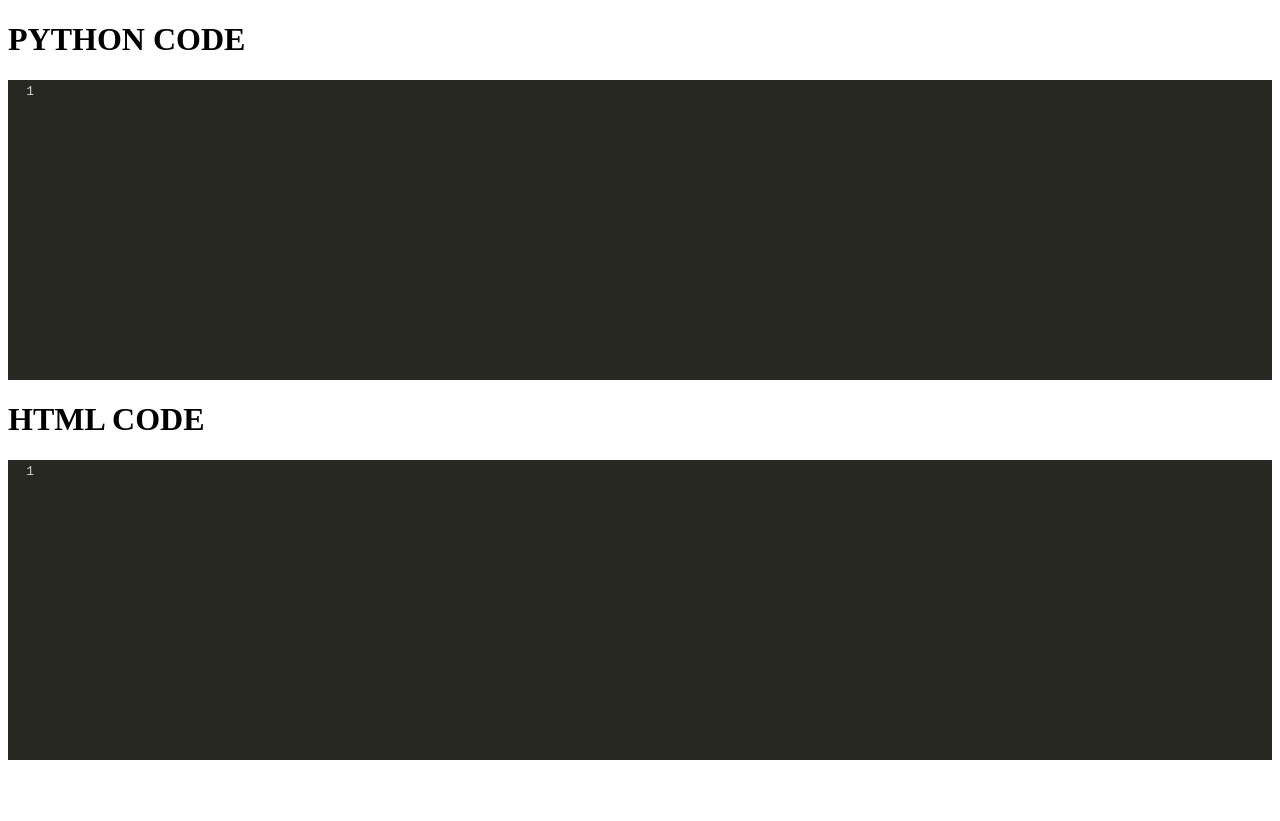
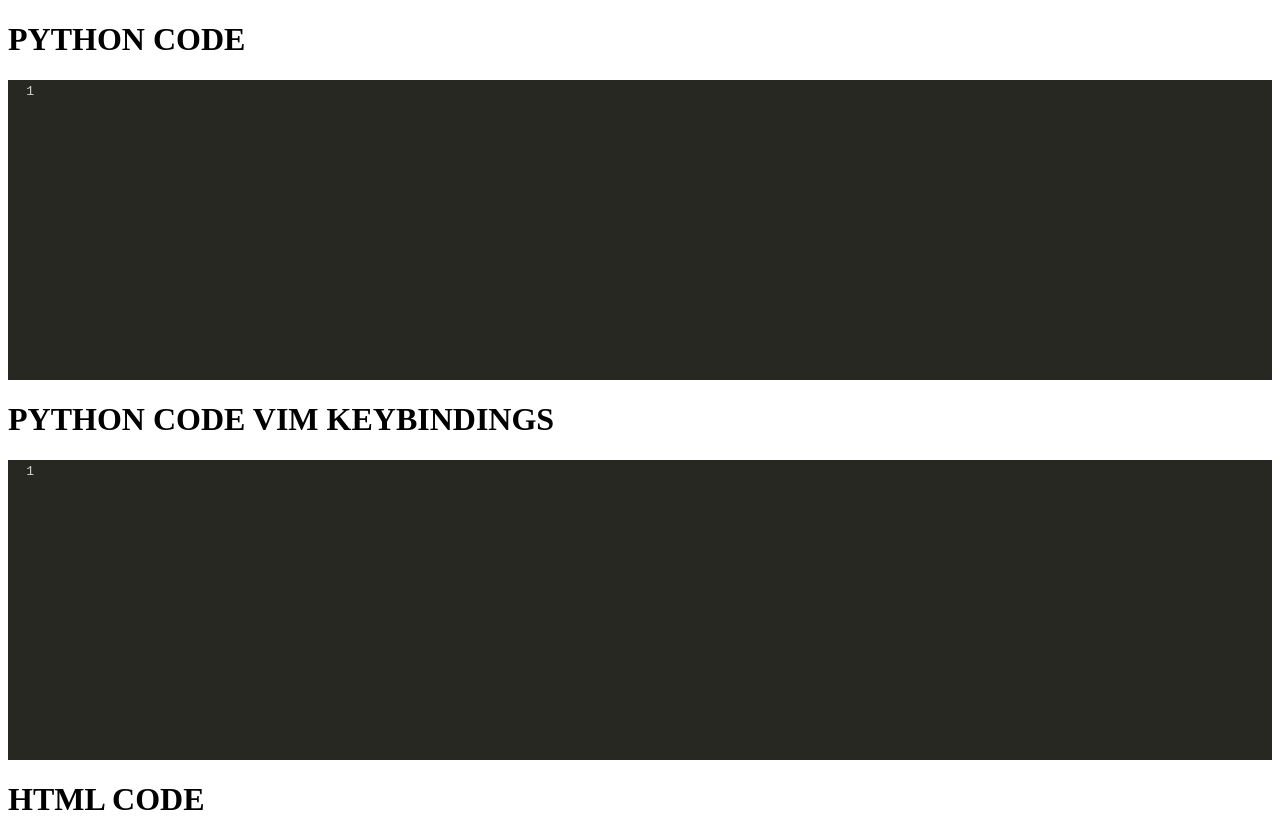
Before and after one commit to Maxix25/text-editor, a plain HTML site: page index.html in a window 1280 px wide. Shown: the top 821 px of the page. Before the commit the page ends 800 px from the top, so only its background shows below. Drawn offline with Linux system fonts and the light colour scheme.

Commit message:
Add vim keybindings

```diff
--- a/index.html
+++ b/index.html
@@ -8,12 +8,15 @@
 	<script src="codemirror/mode/python/python.js"></script>
 	<script src="codemirror/addon/edit/closetag.js"></script>
 	<script src="codemirror/addon/edit/closebrackets.js"></script>
+	<script src="codemirror/keymap/vim.js"></script>
 	<link rel="stylesheet" href="codemirror/theme/monokai.css">
 
 </head>
 <body>
 	<h1>PYTHON CODE</h1>
 	<textarea name="python" id="python" cols="30" rows="10"></textarea>
+	<h1>PYTHON CODE VIM KEYBINDINGS</h1>
+	<textarea name="python-vim" id="python-vim" cols="30" rows="10"></textarea>
 	<h1>HTML CODE</h1>
 	<textarea name="html" id="html" cols="30" rows="10"></textarea>
 
--- a/main.js
+++ b/main.js
@@ -2,7 +2,14 @@ const pythonEditor = CodeMirror.fromTextArea(document.getElementById("python"),{
 	mode: "python",
 	lineNumbers:true,
 	theme:"monokai",
-	autoCloseBrackets:true
+	autoCloseBrackets:true,
+});
+const pythonEditorVim = CodeMirror.fromTextArea(document.getElementById("python-vim"),{
+	mode: "python",
+	lineNumbers:true,
+	theme:"monokai",
+	autoCloseBrackets:true,
+	keyMap:"vim"
 });
 const htmlEditor = CodeMirror.fromTextArea(document.getElementById("html"), {
 	mode:"xml",
```
